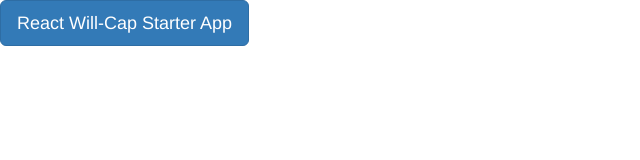
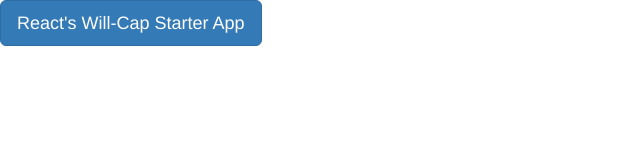
Before and after one commit to thinkocapo/react-starter-app-will-cap, a React (Create React App) app: page / in a window 1280 px wide. Shown: the top 160 px of the page, without its empty margins (0-640 px from the left). Built offline with nearby package versions, Linux system fonts and the light colour scheme.

Commit message:
React-router-dom BrowserRouter implemented

```diff
--- a/package.json
+++ b/package.json
@@ -25,6 +25,7 @@
     "react-bootstrap": "^0.30.8",
     "react-dom": "^15.5.3",
     "react-redux": "^5.0.6",
+    "react-router-dom": "^4.2.2",
     "react-scripts": "^1.1.0",
     "redux": "^3.7.2",
     "redux-promise": "^0.5.3",
--- a/src/components/App.js
+++ b/src/components/App.js
@@ -1,6 +1,7 @@
 import React, {Component} from 'react'
 import { connect } from 'react-redux'
-import { Button } from 'react-bootstrap'
+import { BrowserRouter as Router, Route, Switch } from 'react-router-dom';
+import Home from './home'
 
 // const App = ({ message = 'Hello Starter App!' }) => (
 //   <Button bsStyle='primary' bsSize='large'>{message}</Button>
@@ -13,11 +14,21 @@
 class App extends Component {
   render() {
     return (
-      <Button bsStyle='primary' bsSize='large'>React Will-Cap Starter App</Button>
-    )
+      <Router>
+        <Switch>
+          <Route exact path='/' component={Home} />
+        </Switch>
+      </Router>
+
+)
   }
 }
-// export default App
+
+//<Route exact path='/' component={Home} />
+//<Route exact path='/login' render={() => <Login/>} />
+//<Route exact path='/implicit/callback' component={ImplicitCallback} />
+//<SecureRoute  path='/' component={CaseManager} />
+
 
 function mapStateToProps(state, ownProps) {
   return {
--- /dev/null
+++ b/src/components/home.js
@@ -0,0 +1,12 @@
+import React, { Component } from 'react';
+import { Button } from 'react-bootstrap'
+
+
+class Home extends Component {
+    render () {
+        return (
+            <Button bsStyle='primary' bsSize='large'>React's Will-Cap Starter App</Button>
+        )
+    }
+}
+export default Home
--- a/src/index.js
+++ b/src/index.js
@@ -4,6 +4,7 @@
 import { applyMiddleware, createStore } from 'redux'
 import ReduxPromise from 'redux-promise'
 import thunkMiddleware from 'redux-thunk'
+import { BrowserRouter } from 'react-router-dom'
 
 
 import 'bootstrap/dist/css/bootstrap.css'
@@ -16,7 +17,9 @@
 
 ReactDOM.render((
   <Provider store={createStoreWithMiddleware(reducers)}>
-    <App />
+    <BrowserRouter>
+      <App />
+    </BrowserRouter>
   </Provider>
 ), document.getElementById('app'))
 // registerServiceWorker(); *TODO* Need this?
```
Also changed, not shown: 1 other file (tests, documents, lock files or other folders).
